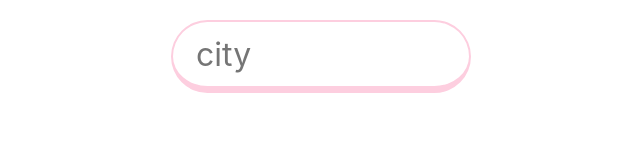
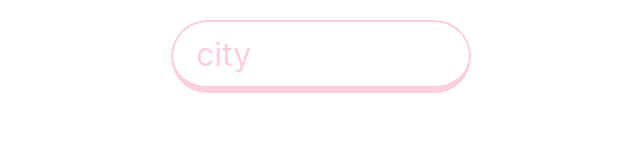
Before and after one commit to Reyhaneh-Nasiri/reyhaneh_nasiri_week16, a React (Vite) app: page / in a window 1280 px wide. Shown: the top 160 px of the page, without its empty margins (319-959 px from the left). Built offline with nearby package versions, Linux system fonts and the light colour scheme.

Commit message:
style(city-input): change placeholder color

```diff
--- a/src/components/CityInput.module.css
+++ b/src/components/CityInput.module.css
@@ -35,6 +35,10 @@
     z-index: 2;
 }
 
+.citySearch__input::placeholder{
+    color: #FDCEDF;
+}
+
 .citySearch__hint {
     font-size: inherit;
     opacity: 0.3;
```
